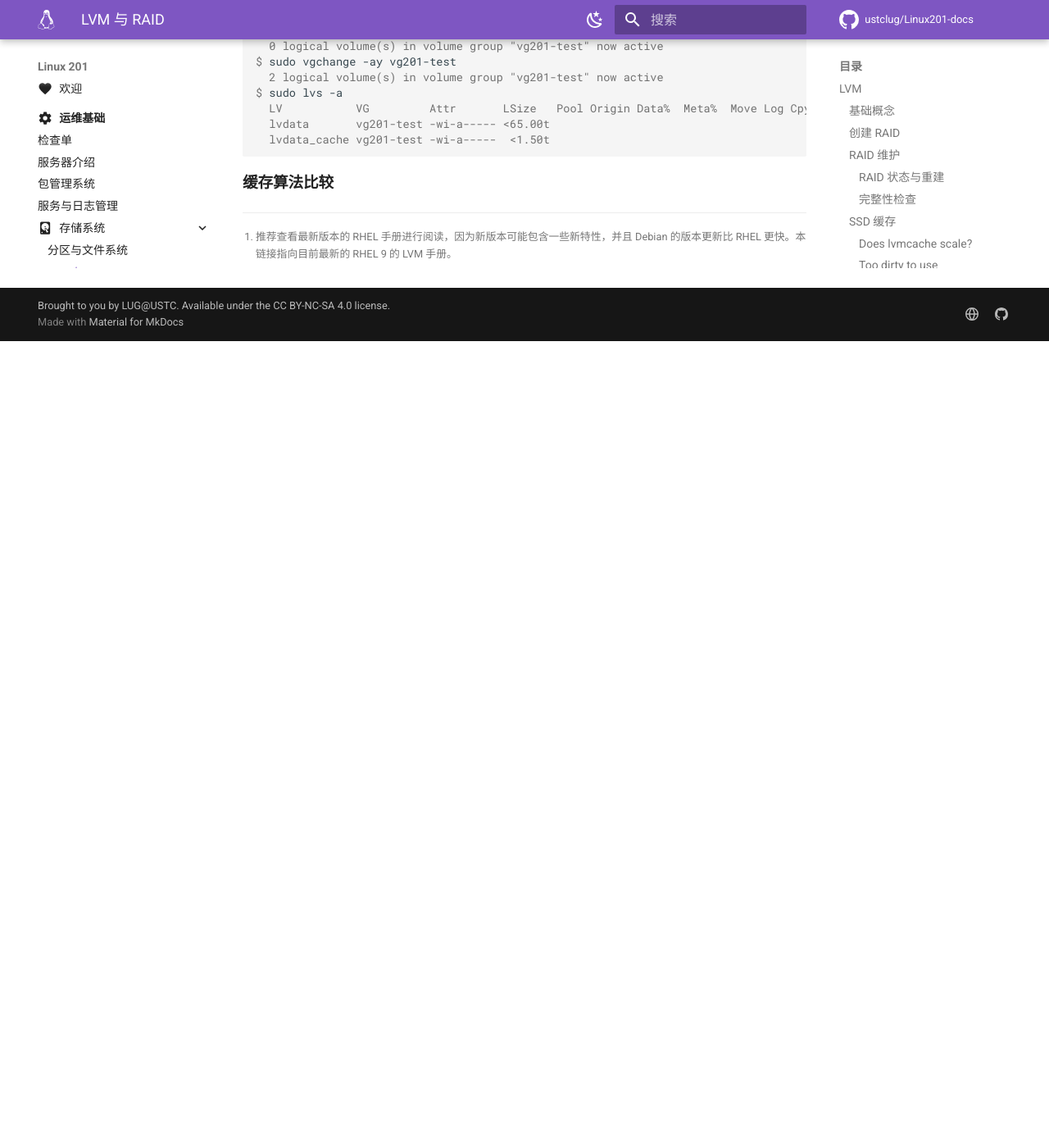
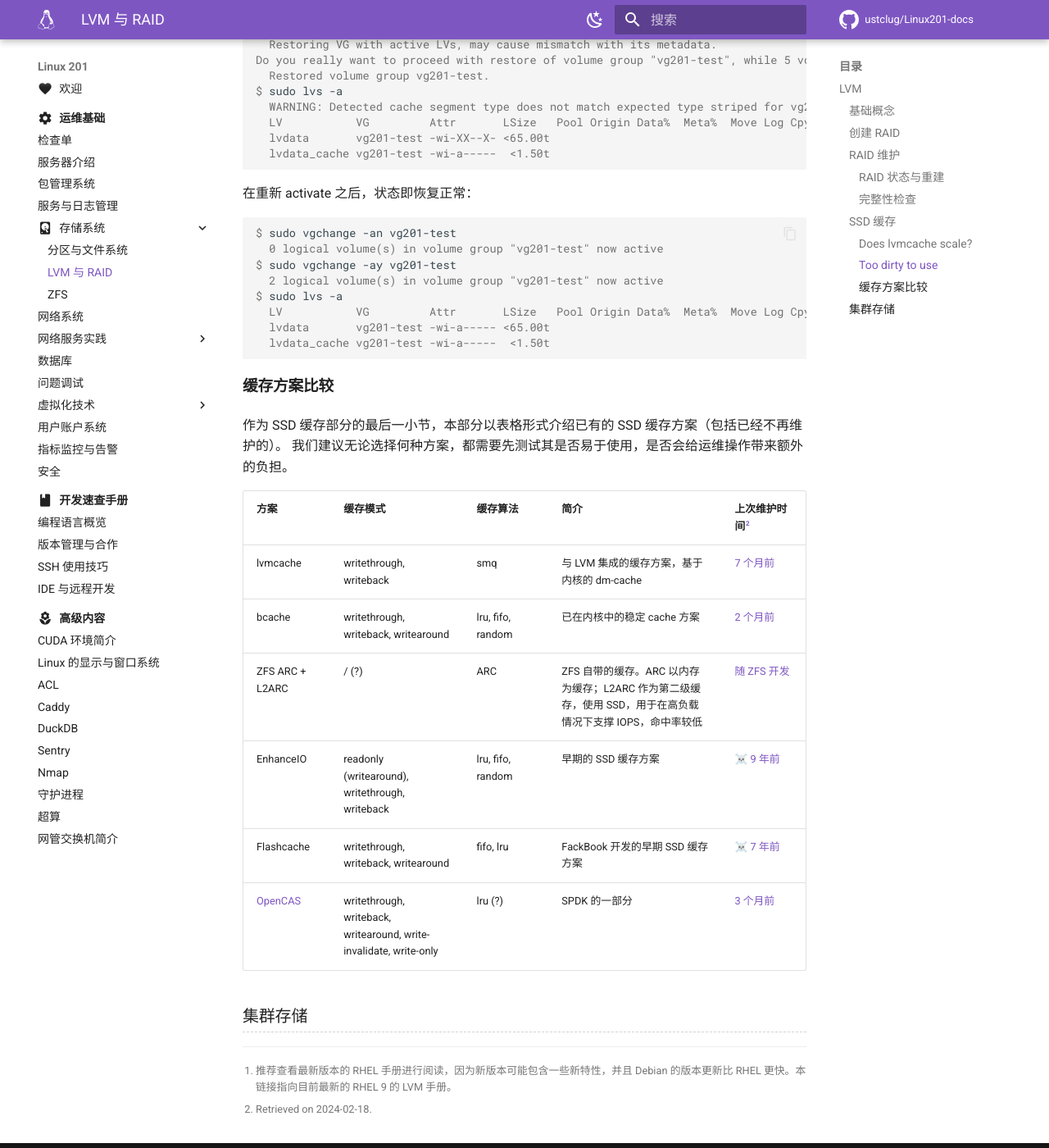
Before and after one commit to ustclug/Linux201-docs, an MkDocs documentation site: the page built from docs/ops/storage/lvm-raid.md, in a window 1280 px wide and 1400 px high, scrolled down 17861 px. Shown: the whole window at 82% size. Built offline with MkDocs 1.6.1 and Material for MkDocs 9.7.7, drawn with Linux system fonts in a browser that asks for light colours; comment, search, counter and statistics services are not loaded; before the commit the page ends 18277 px from its top, so only the background shows below that; some of the changed text lies outside the part shown.

Commit message:
ops/storage: finish lvmcache part

````diff
--- a/docs/ops/storage/lvm-raid.md
+++ b/docs/ops/storage/lvm-raid.md
@@ -721,6 +721,8 @@
   Use smaller cache, larger --chunksize or increase max chunks setting.
 ```
 
+（这里显示的单位是扇区，即 512 字节）
+
 这里 cache 需要记录缓存数据的访问情况，记录的单位就是 chunk（需要是 32K 的倍数）。默认情况下，chunk 大小设置为 64KB。
 并且 LVM 推荐 chunk 不超过一百万个（这也是 allocation/cache_pool_max_chunks 设置的默认值）。
 换句话讲，如果保持默认设置，那么后备数据最大只能有 64KB * 1,000,000 ~= 64GB << 1.5T，这显然是不够的。
@@ -817,10 +819,17 @@
     READ: bw=219MiB/s (229MB/s), 219MiB/s-219MiB/s (229MB/s-229MB/s), io=2186MiB (2292MB), run=10001-10001msec
     ```
 
+此外，在 `lvconvert` 创建缓存时，如果 SSD 设备不支持 TRIM（常见的场景是在 RAID 卡后面），那么其会清零对应的块，这个过程可能会花费超过半个小时的时间。
+
 #### Too dirty to use
 
 lvmcache 方案的一个无法忽视的弊端是：**即使模式设置为 writethrough，如果没有干净地卸载，那么在下次加载后，缓存中所有的块都会被标记为脏块**。
 更加致命的是，在生产负载下，可能会出现脏块写回在默认情况下极其缓慢的问题（即使设置 policy 为 cleaner），以至于可能过了几个小时都没有迁移任何一个块。
+
+!!! note "最新的内核可能修复了此问题"
+
+    参见 <https://github.com/torvalds/linux/commit/1e4ab7b4c881cf26c1c72b3f56519e03475486fb>。
+    根据该 commit 的描述，在 cleaner 状态下即使 IO idle 为 false，也会进行脏块迁移。
 
 !!! note "lvmcache 的设计"
 
@@ -899,7 +908,7 @@
 
     可以注意到卡在了 `Flushing 6481 blocks` 比较长的时间。测试环境为笔记本电脑的 NVMe SSD，如果是实际的 HDD + 较大负载的话，问题会严重得多。
 
-根据文档，`migration_threshold` 参数控制每次迁移脏块的扇区（512K）数量。相关的 bug report 建议将这个值设置为 chunk size 的至少 8 倍（默认为 2048，对应 1M）。
+根据文档，`migration_threshold` 参数控制每次迁移脏块的扇区数量。相关的 bug report 建议将这个值设置为 chunk size 的至少 8 倍（默认为 2048，对应 1M）。
 在调试问题时发现，修改这个值可以实现强制迁移（但是迁移时所有相关的 IO 操作都会暂停），脚本类似这样：
 
 ```sh
@@ -1084,6 +1093,21 @@
   lvdata_cache vg201-test -wi-a-----  <1.50t
 ```
 
-#### 缓存算法比较
+#### 缓存方案比较
+
+作为 SSD 缓存部分的最后一小节，本部分以表格形式介绍已有的 SSD 缓存方案（包括已经不再维护的）。
+我们建议无论选择何种方案，都需要先测试其是否易于使用，是否会给运维操作带来额外的负担。
+
+| 方案 | 缓存模式 | 缓存算法 | 简介 | 上次维护时间[^time] |
+| --- | --- | --- | --- | --- |
+| lvmcache | writethrough, writeback | smq | 与 LVM 集成的缓存方案，基于内核的 dm-cache | [7 个月前](https://github.com/torvalds/linux/commit/1e4ab7b4c881cf26c1c72b3f56519e03475486fb) |
+| bcache | writethrough, writeback, writearound | lru, fifo, random | 已在内核中的稳定 cache 方案 | [2 个月前](https://github.com/torvalds/linux/commit/105c1a5f6ccef7f52f9e76664407ef96218272eb) |
+| ZFS ARC + L2ARC | / (?) | ARC | ZFS 自带的缓存。ARC 以内存为缓存；L2ARC 作为第二级缓存，使用 SSD，用于在高负载情况下支撑 IOPS，命中率较低 | [随 ZFS 开发](https://github.com/openzfs/zfs/) |
+| EnhanceIO | readonly (writearound), writethrough, writeback | lru, fifo, random | 早期的 SSD 缓存方案 | ☠️ [9 年前](https://github.com/stec-inc/EnhanceIO/commit/104d4287f32da28f51efc5a451e62e4071322480) |
+| Flashcache | writethrough, writeback, writearound | fifo, lru | FackBook 开发的早期 SSD 缓存方案 | ☠️ [7 年前](https://github.com/facebookarchive/flashcache/commit/437afbfe233e94589948b76743c6489080cdd100) |
+| [OpenCAS](https://open-cas.github.io/index.html) | writethrough, writeback, writearound, write-invalidate, write-only | lru (?) | SPDK 的一部分 | [3 个月前](https://github.com/Open-CAS/open-cas-linux/commit/fd39e912cc4ec4f02741269df81cd6bcc88b18b8)  |
+
+### 集群存储
 
 [^rhel-version]: 推荐查看最新版本的 RHEL 手册进行阅读，因为新版本可能包含一些新特性，并且 Debian 的版本更新比 RHEL 更快。本链接指向目前最新的 RHEL 9 的 LVM 手册。
+[^time]: Retrieved on 2024-02-18.
````
